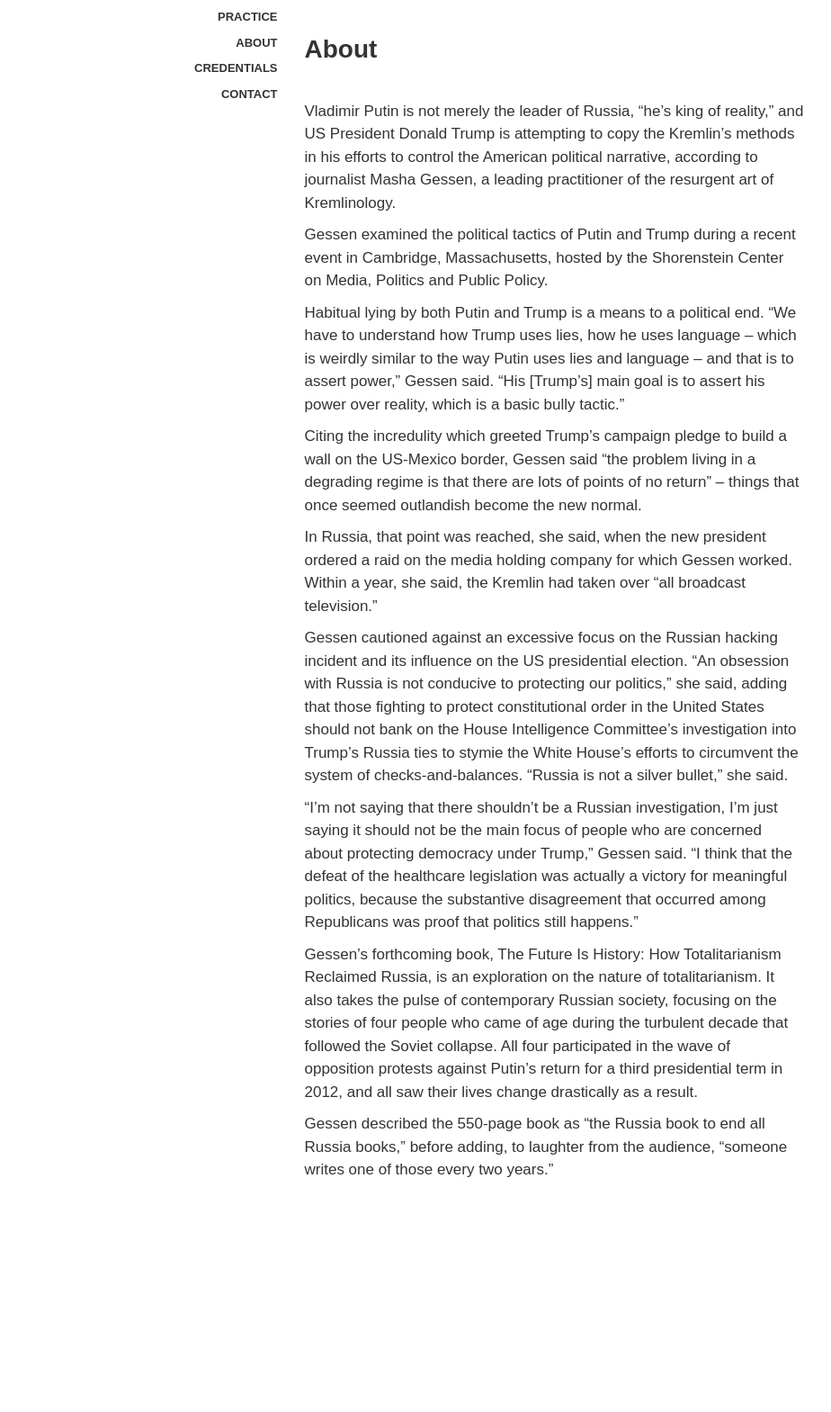
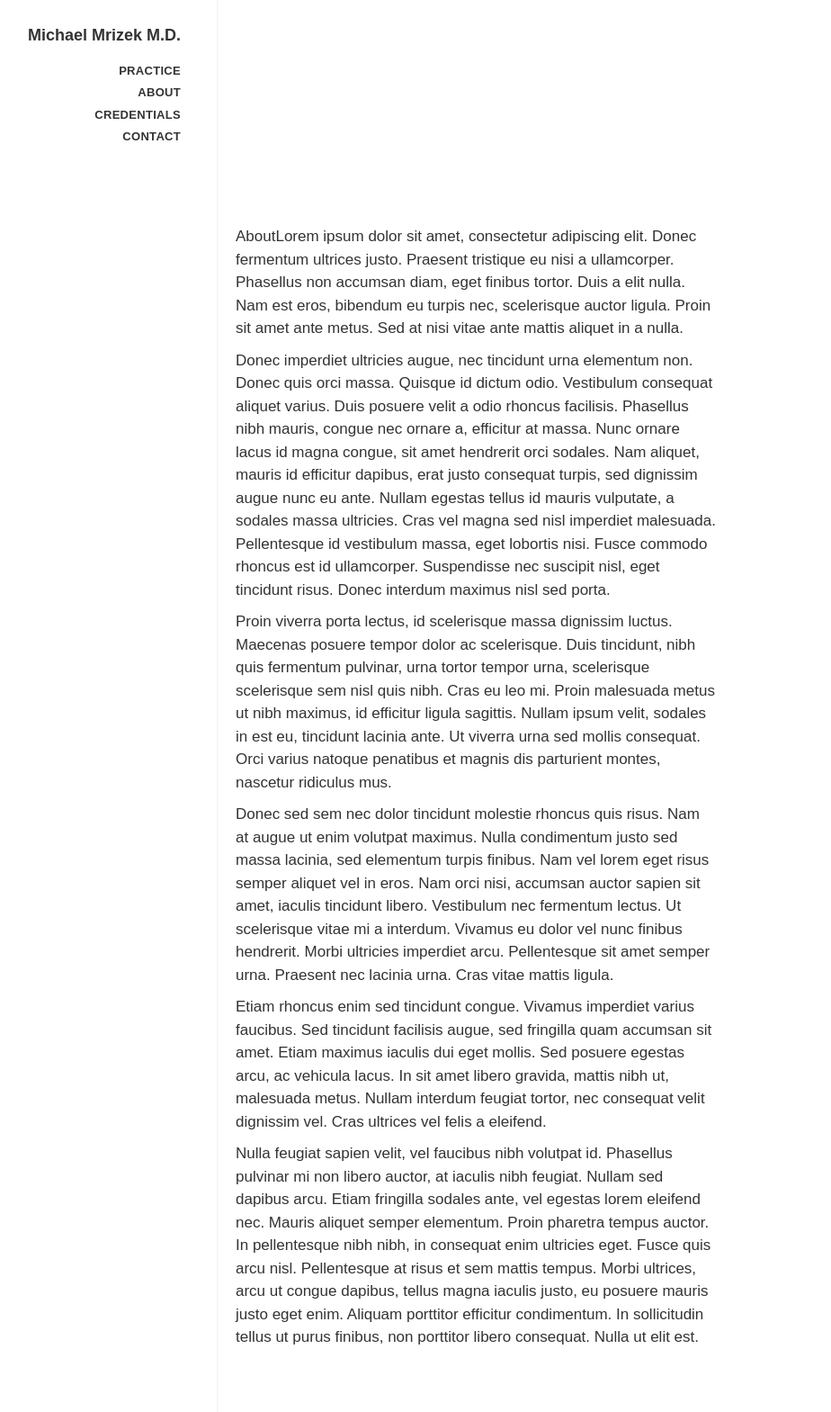
Before and after one commit to carolineportugal/michaelmrizekmd, a Jekyll site: the page built from about/index.html, in a window 1280 px wide. Shown: the whole page at 90% size, without its empty margins (219-1143 px from the left). Built offline with Jekyll 4.4.1, drawn with Linux system fonts in a browser that asks for light colours; nearby versions of some CDN libraries; before the commit the page ends 1383 px from its top, so only the background shows below that.

Commit message:
building nav

```diff
--- a/_sass/_nav.scss
+++ b/_sass/_nav.scss
@@ -4,10 +4,17 @@ nav{
   position:relative;
   display: flex;
   justify-content: flex-end;
+  padding:3rem 1rem 0 0;
 }
 
 .nav-content{
   position:fixed;
+}
+
+.logo{
+  @include gitan-bold();
+  // text-transform: uppercase;
+  margin-bottom:2rem;
 }
 
 ul{
@@ -15,9 +22,10 @@ ul{
   @include gitan-semibold();
   text-transform: uppercase;
   font-size: 13px;
+  letter-spacing: .03rem;
   text-align:right;
 
   li{
-    margin:1rem 0;
+    margin:.6rem 0;
   }
 }
--- a/_sass/_typography.scss
+++ b/_sass/_typography.scss
@@ -69,12 +69,20 @@
 
 h1{
   @include gitan-bold();
-  margin-bottom:4rem;
+  margin-bottom:3rem;
   margin-top:0;
 }
 
 h4{
+  @include gitan-bold();
+  margin-bottom:3rem;
+  margin-top:0;
+}
 
+h3{
+  @include gitan-bold();
+  margin-bottom:3rem;
+  margin-top:0;
 }
 
 p{
--- a/about/index.html
+++ b/about/index.html
@@ -7,9 +7,10 @@ title: About
 
     <div class="row">
 
-        <div class="col-sm-5">
+        <div class="col-sm-4">
             <nav>
                 <div class="nav-content">
+                    <h4 class="logo">Michael Mrizek M.D.</h4>
                     <ul>
                         <li>Practice</li>
                         <li>About</li>
@@ -22,33 +23,19 @@ title: About
 
         <div class="col-sm-6">
             <section>
-                <h1>About</h1>
+                <!-- <h3>About</h3> -->
                 <div>
-                    <p>Vladimir Putin is not merely the leader of Russia, “he’s king of reality,” and US President Donald Trump is attempting to copy the Kremlin’s methods in his efforts to control the American political narrative, according to journalist
-                        Masha Gessen, a leading practitioner of the resurgent art of Kremlinology.</p>
+                    <p><span>About</span>Lorem ipsum dolor sit amet, consectetur adipiscing elit. Donec fermentum ultrices justo. Praesent tristique eu nisi a ullamcorper. Phasellus non accumsan diam, eget finibus tortor. Duis a elit nulla. Nam est eros, bibendum eu turpis nec, scelerisque auctor ligula. Proin sit amet ante metus. Sed at nisi vitae ante mattis aliquet in a nulla.</p>
 
-                    <p>Gessen examined the political tactics of Putin and Trump during a recent event in Cambridge, Massachusetts, hosted by the Shorenstein Center on Media, Politics and Public Policy.</p>
+                    <p>Donec imperdiet ultricies augue, nec tincidunt urna elementum non. Donec quis orci massa. Quisque id dictum odio. Vestibulum consequat aliquet varius. Duis posuere velit a odio rhoncus facilisis. Phasellus nibh mauris, congue nec ornare a, efficitur at massa. Nunc ornare lacus id magna congue, sit amet hendrerit orci sodales. Nam aliquet, mauris id efficitur dapibus, erat justo consequat turpis, sed dignissim augue nunc eu ante. Nullam egestas tellus id mauris vulputate, a sodales massa ultricies. Cras vel magna sed nisl imperdiet malesuada. Pellentesque id vestibulum massa, eget lobortis nisi. Fusce commodo rhoncus est id ullamcorper. Suspendisse nec suscipit nisl, eget tincidunt risus. Donec interdum maximus nisl sed porta.</p>
 
-                    <p>Habitual lying by both Putin and Trump is a means to a political end. “We have to understand how Trump uses lies, how he uses language – which is weirdly similar to the way Putin uses lies and language – and that is to assert power,”
-                        Gessen said. “His [Trump’s] main goal is to assert his power over reality, which is a basic bully tactic.”</p>
+                    <p>Proin viverra porta lectus, id scelerisque massa dignissim luctus. Maecenas posuere tempor dolor ac scelerisque. Duis tincidunt, nibh quis fermentum pulvinar, urna tortor tempor urna, scelerisque scelerisque sem nisl quis nibh. Cras eu leo mi. Proin malesuada metus ut nibh maximus, id efficitur ligula sagittis. Nullam ipsum velit, sodales in est eu, tincidunt lacinia ante. Ut viverra urna sed mollis consequat. Orci varius natoque penatibus et magnis dis parturient montes, nascetur ridiculus mus.</p>
 
-                    <p>Citing the incredulity which greeted Trump’s campaign pledge to build a wall on the US-Mexico border, Gessen said “the problem living in a degrading regime is that there are lots of points of no return” – things that once seemed outlandish
-                        become the new normal.</p>
+                    <p>Donec sed sem nec dolor tincidunt molestie rhoncus quis risus. Nam at augue ut enim volutpat maximus. Nulla condimentum justo sed massa lacinia, sed elementum turpis finibus. Nam vel lorem eget risus semper aliquet vel in eros. Nam orci nisi, accumsan auctor sapien sit amet, iaculis tincidunt libero. Vestibulum nec fermentum lectus. Ut scelerisque vitae mi a interdum. Vivamus eu dolor vel nunc finibus hendrerit. Morbi ultricies imperdiet arcu. Pellentesque sit amet semper urna. Praesent nec lacinia urna. Cras vitae mattis ligula.</p>
 
-                    <p>In Russia, that point was reached, she said, when the new president ordered a raid on the media holding company for which Gessen worked. Within a year, she said, the Kremlin had taken over “all broadcast television.”</p>
+                    <p>Etiam rhoncus enim sed tincidunt congue. Vivamus imperdiet varius faucibus. Sed tincidunt facilisis augue, sed fringilla quam accumsan sit amet. Etiam maximus iaculis dui eget mollis. Sed posuere egestas arcu, ac vehicula lacus. In sit amet libero gravida, mattis nibh ut, malesuada metus. Nullam interdum feugiat tortor, nec consequat velit dignissim vel. Cras ultrices vel felis a eleifend.</p>
 
-                    <p>Gessen cautioned against an excessive focus on the Russian hacking incident and its influence on the US presidential election. “An obsession with Russia is not conducive to protecting our politics,” she said, adding that those fighting
-                        to protect constitutional order in the United States should not bank on the House Intelligence Committee’s investigation into Trump’s Russia ties to stymie the White House’s efforts to circumvent the system of checks-and-balances.
-                        “Russia is not a silver bullet,” she said.</p>
-
-                    <p>“I’m not saying that there shouldn’t be a Russian investigation, I’m just saying it should not be the main focus of people who are concerned about protecting democracy under Trump,” Gessen said. “I think that the defeat of the healthcare
-                        legislation was actually a victory for meaningful politics, because the substantive disagreement that occurred among Republicans was proof that politics still happens.”</p>
-
-                    <p>Gessen’s forthcoming book, The Future Is History: How Totalitarianism Reclaimed Russia, is an exploration on the nature of totalitarianism. It also takes the pulse of contemporary Russian society, focusing on the stories of four people
-                        who came of age during the turbulent decade that followed the Soviet collapse. All four participated in the wave of opposition protests against Putin’s return for a third presidential term in 2012, and all saw their lives change
-                        drastically as a result.</p>
-
-                    <p>Gessen described the 550-page book as “the Russia book to end all Russia books,” before adding, to laughter from the audience, “someone writes one of those every two years.”</p>
+                    <p>Nulla feugiat sapien velit, vel faucibus nibh volutpat id. Phasellus pulvinar mi non libero auctor, at iaculis nibh feugiat. Nullam sed dapibus arcu. Etiam fringilla sodales ante, vel egestas lorem eleifend nec. Mauris aliquet semper elementum. Proin pharetra tempus auctor. In pellentesque nibh nibh, in consequat enim ultricies eget. Fusce quis arcu nisl. Pellentesque at risus et sem mattis tempus. Morbi ultrices, arcu ut congue dapibus, tellus magna iaculis justo, eu posuere mauris justo eget enim. Aliquam porttitor efficitur condimentum. In sollicitudin tellus ut purus finibus, non porttitor libero consequat. Nulla ut elit est.</p>
                 </div>
             </section>
         </div>
--- a/css/main.scss
+++ b/css/main.scss
@@ -23,5 +23,6 @@ html, body{
 }
 
 section{
-  padding:4rem 0 6rem 0;
+  padding:25rem 0 6rem 2rem;
+  border-left:1px solid rgba(0,0,0,0.05);
 }
```
Also changed, not shown: 2 other files.
